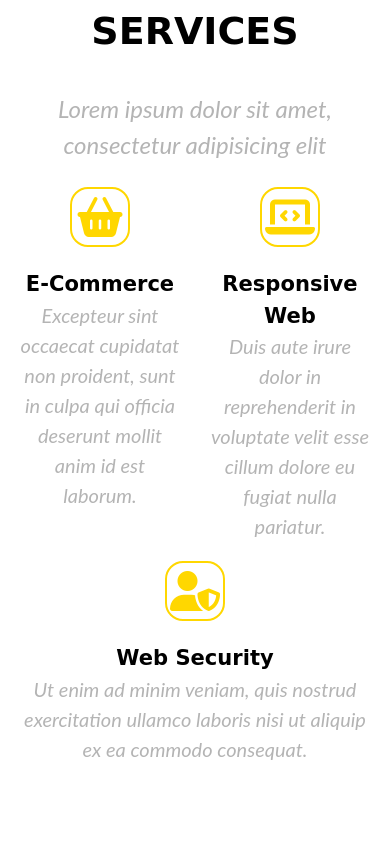
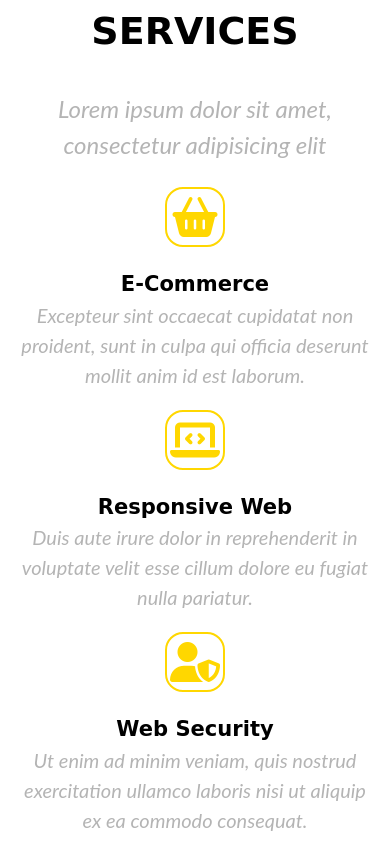
Before and after one commit to Zer0-web/NewProject-1, a website: page index.html in a window 390 px wide. Shown: the part 989-1856 px from the top of the page. Drawn offline with nearby package versions, Linux system fonts and the light colour scheme; files that its build step writes are made by us from their sources; a web font is replaced by a local one.

Commit message:
mod index.html

```diff
--- a/index.html
+++ b/index.html
@@ -40,7 +40,7 @@
             <h1>SERVICES</h1>
             <p>Lorem ipsum dolor sit amet, consectetur adipisicing elit</p>
             <div class="row my-4">
-                <div class="col md-4 py-4">
+                <div class="col-md-4 py-4">
                     <div class="card mb-3 justify-content-center align-items-center">
                         <div class="card-image justify-content-center">
                             <i class="fas fa-shopping-basket"></i>
@@ -51,7 +51,7 @@
                         </div>
                     </div>
                 </div>
-                <div class="col md-4 py-4">
+                <div class="col-md-4 py-4">
                     <div class="card mb-3 justify-content-center align-items-center">
                         <div class="card-image">
                             <i class="fas fa-laptop-code"></i>
@@ -62,7 +62,7 @@
                         </div>
                     </div>
                 </div>
-                <div class="col md-4 py-4">
+                <div class="col-md-4 py-4">
                     <div class="card mb-3 justify-content-center align-items-center">
                         <div class="card-image">
                             <i class="fas fa-user-shield"></i>
```
